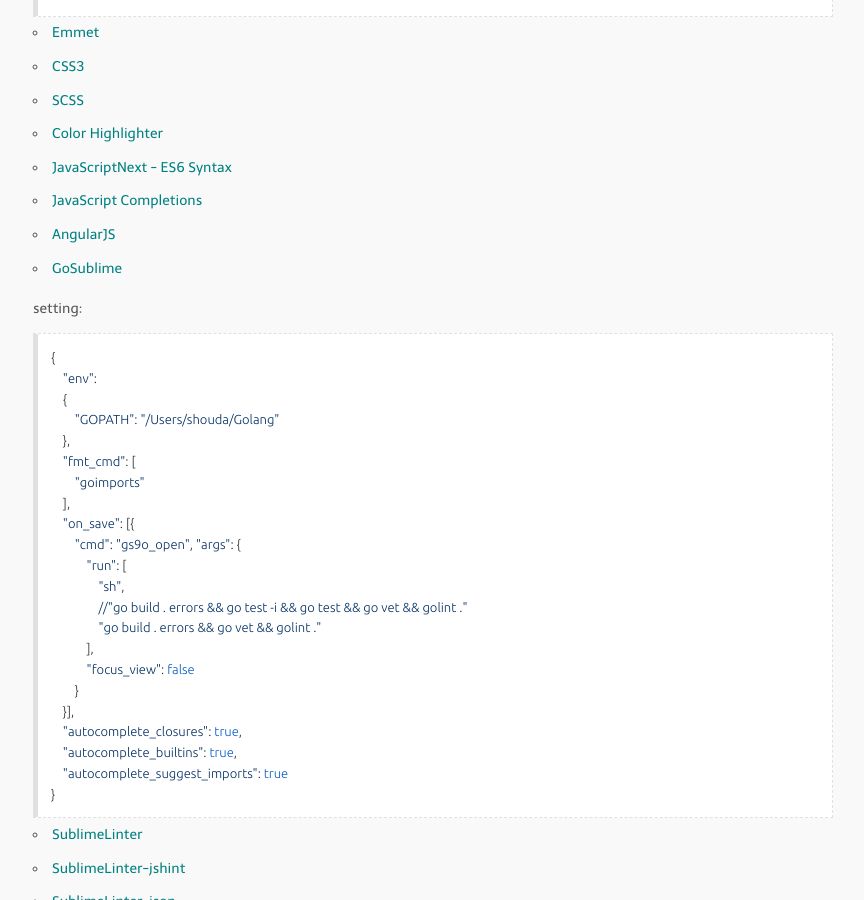
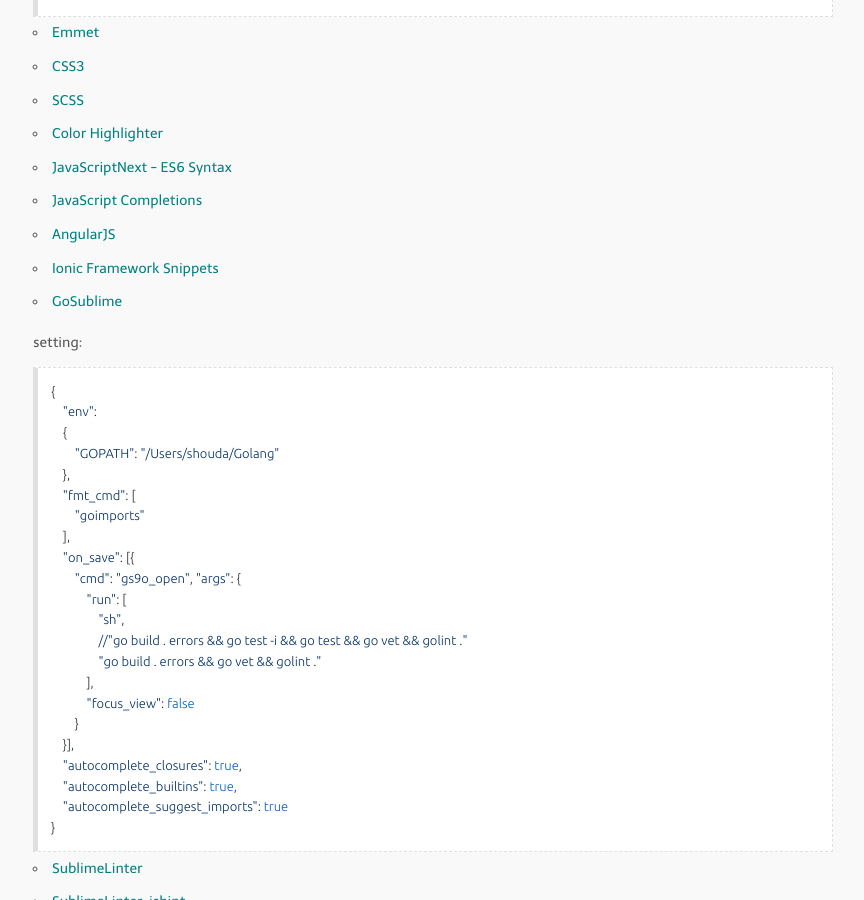
Before and after one commit to shouda/shouda.github.io, a Jekyll site: the page built from _posts/2015-02-12-sublime-text-3-setup.markdown, in a window 1280 px wide and 900 px high, scrolled down 855 px. Shown: the whole window, without its empty margins (207-1071 px from the left). Built offline with Jekyll 4.4.1, drawn with Linux system fonts in a browser that asks for light colours; nearby versions of some CDN libraries; Markdown is read by kramdown in place of the engine named in the settings.

Commit message:
add package

```diff
--- a/_posts/2015-02-12-sublime-text-3-setup.markdown
+++ b/_posts/2015-02-12-sublime-text-3-setup.markdown
@@ -43,6 +43,7 @@
 * [JavaScriptNext - ES6 Syntax](https://packagecontrol.io/packages/JavaScriptNext%20-%20ES6%20Syntax)
 * [JavaScript Completions](https://packagecontrol.io/packages/JavaScript%20Completions)
 * [AngularJS](https://packagecontrol.io/packages/AngularJS)
+* [Ionic Framework Snippets](https://packagecontrol.io/packages/Ionic%20Framework%20Snippets)
 * [GoSublime](https://packagecontrol.io/packages/GoSublime)
 
 setting:
```
